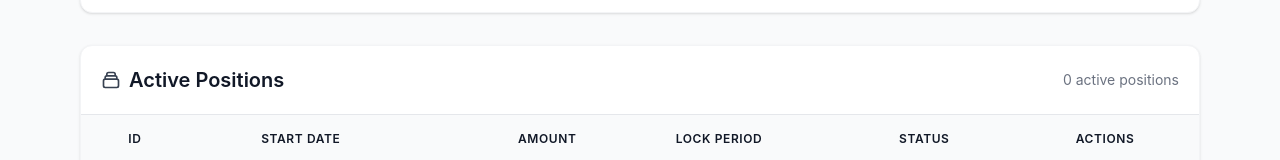
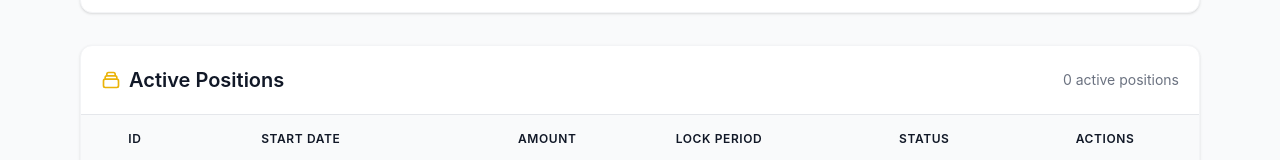
Before and after one commit to Satsurance/sat-ui, a Vue app: page /stake in a window 1280 px wide. Shown: the part 473-633 px from the top of the page. Built offline with nearby package versions, Linux system fonts and the light colour scheme.

Commit message:
fix element color

```diff
--- a/src/layouts/StakingLayout.vue
+++ b/src/layouts/StakingLayout.vue
@@ -91,7 +91,7 @@
       <div class="bg-white rounded-xl shadow p-0 border border-gray-100 transition-all duration-300">
         <div class="p-5 border-b border-gray-200 flex justify-between items-center">
           <h2 class="text-xl font-semibold text-gray-900 flex items-center gap-2">
-            <svg class="w-5 h-5 text-gray-700" fill="none" stroke="currentColor" viewBox="0 0 24 24">
+            <svg class="w-5 h-5 text-yellow-500" fill="none" stroke="currentColor" viewBox="0 0 24 24">
               <path stroke-linecap="round" stroke-linejoin="round" stroke-width="2" d="M19 11H5m14 0a2 2 0 012 2v6a2 2 0 01-2 2H5a2 2 0 01-2-2v-6a2 2 0 012-2m14 0V9a2 2 0 00-2-2M5 11V9a2 2 0 012-2m0 0V5a2 2 0 012-2h6a2 2 0 012 2v2M7 7h10" />
             </svg>
             Active Positions
```
